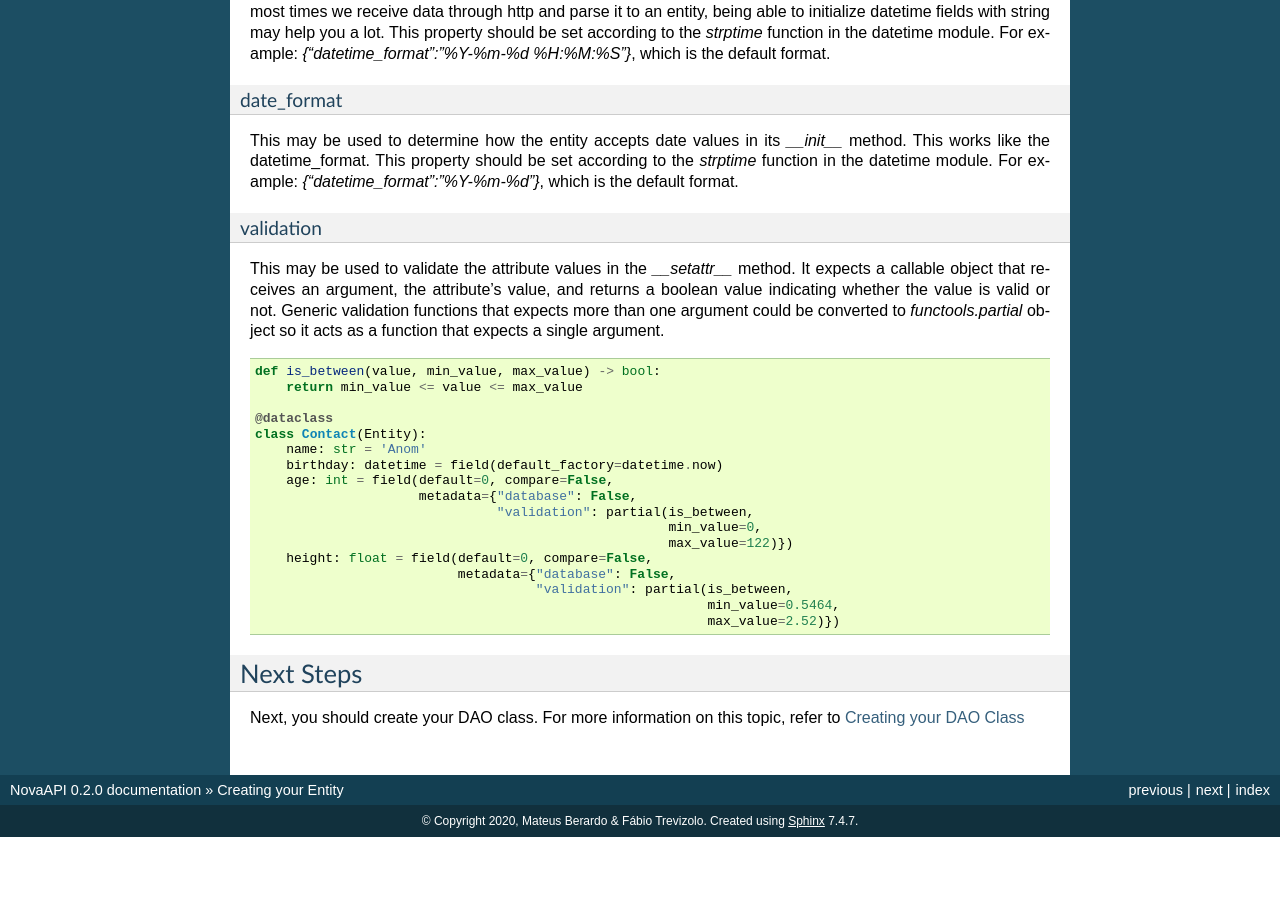
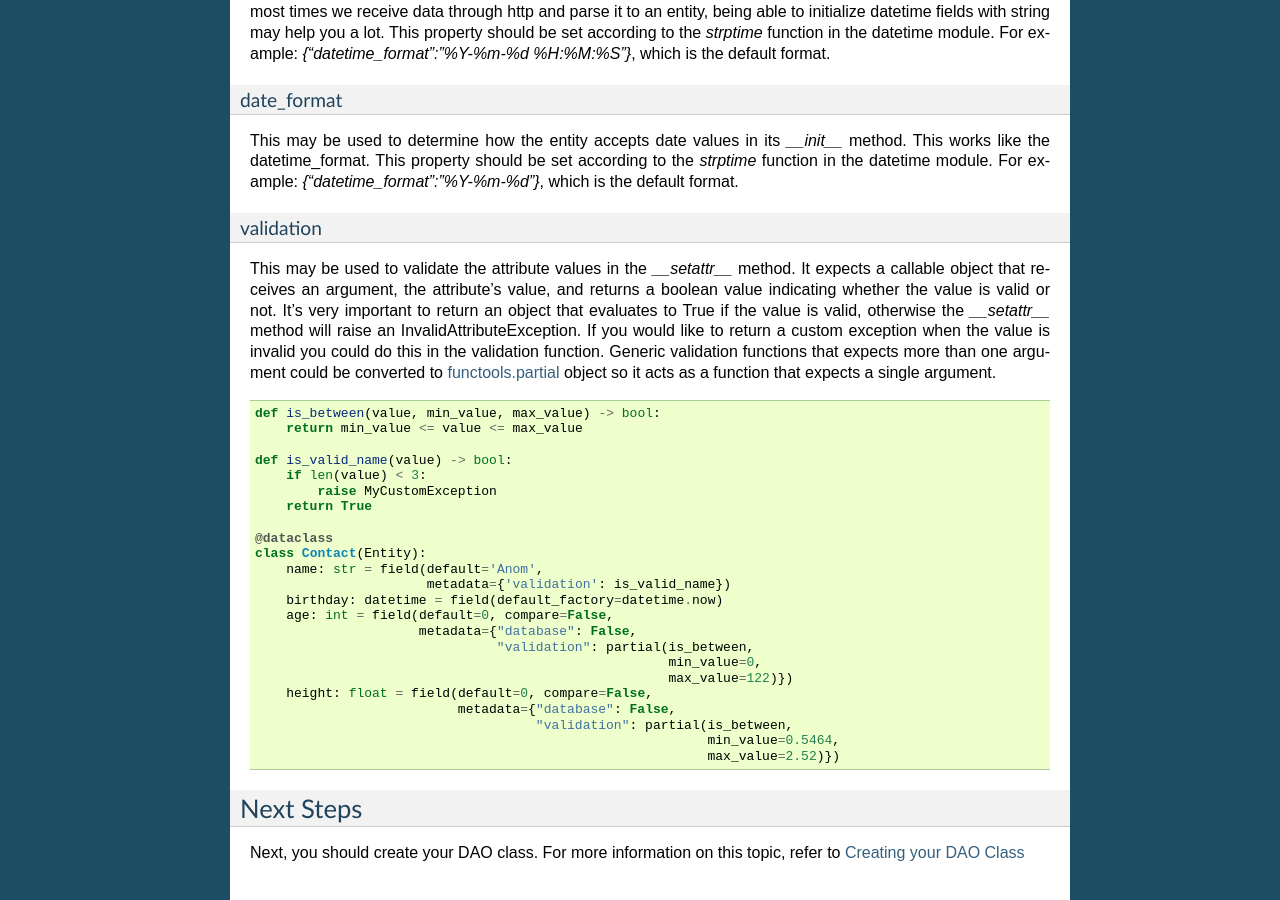
Before and after one commit to novaweb-mobi/nova-api, a Sphinx documentation site: the page built from docs/create_entity.rst, in a window 1280 px wide and 900 px high, scrolled down 1933 px. Built offline with Sphinx 7.4.7, drawn with Linux system fonts in a browser that asks for light colours; before the commit the page ends 2770 px from its top, so only the background shows below that.

Commit message:
updated the docs; added test to validation that raises a custom exception

```diff
--- a/docs/create_entity.rst
+++ b/docs/create_entity.rst
@@ -123,16 +123,26 @@ validation
 ^^^^^^^^^^
 This may be used to validate the attribute values in the `__setattr__` method.
 It expects a callable object that receives an argument, the attribute's value,
-and returns a boolean value indicating whether the value is valid or not. Generic
-validation functions that expects more than one argument could be converted to
-`functools.partial` object so it acts as a function that expects a single argument. ::
+and returns a boolean value indicating whether the value is valid or not. It's
+very important to return an object that evaluates to True if the value is valid,
+otherwise the `__setattr__` method will raise an InvalidAttributeException. If
+you would like to return a custom exception when the value is invalid you could do
+this in the validation function. Generic validation functions that expects more
+than one argument could be converted to `functools.partial <https://docs.python.org/pt-br/3/library/functools.html#functools.partial>`_
+object so it acts as a function that expects a single argument. ::
 
     def is_between(value, min_value, max_value) -> bool:
         return min_value <= value <= max_value
 
+    def is_valid_name(value) -> bool:
+        if len(value) < 3:
+            raise MyCustomException
+        return True
+
     @dataclass
     class Contact(Entity):
-        name: str = 'Anom'
+        name: str = field(default='Anom',
+                          metadata={'validation': is_valid_name})
         birthday: datetime = field(default_factory=datetime.now)
         age: int = field(default=0, compare=False,
                          metadata={"database": False,
```
Also changed, not shown: 2 other files.
